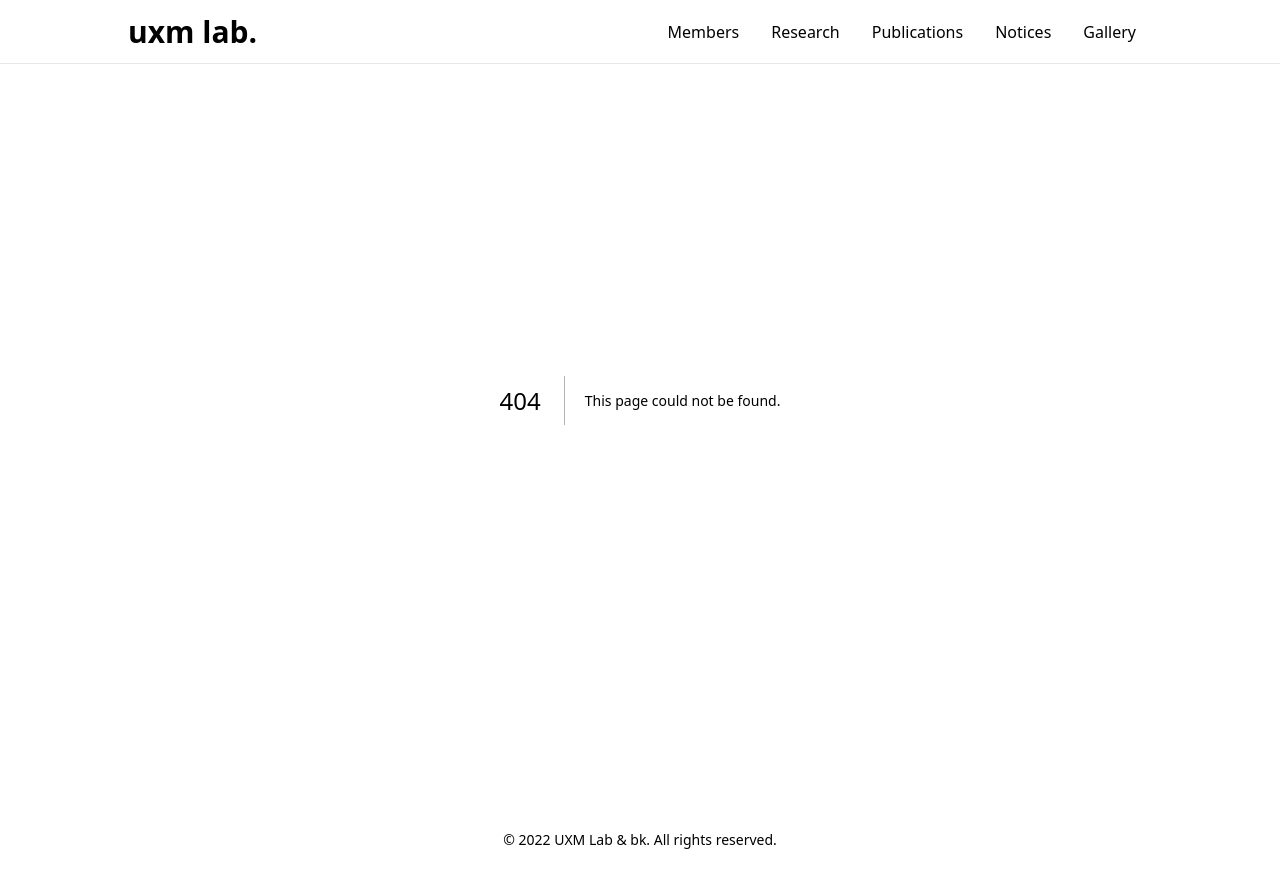
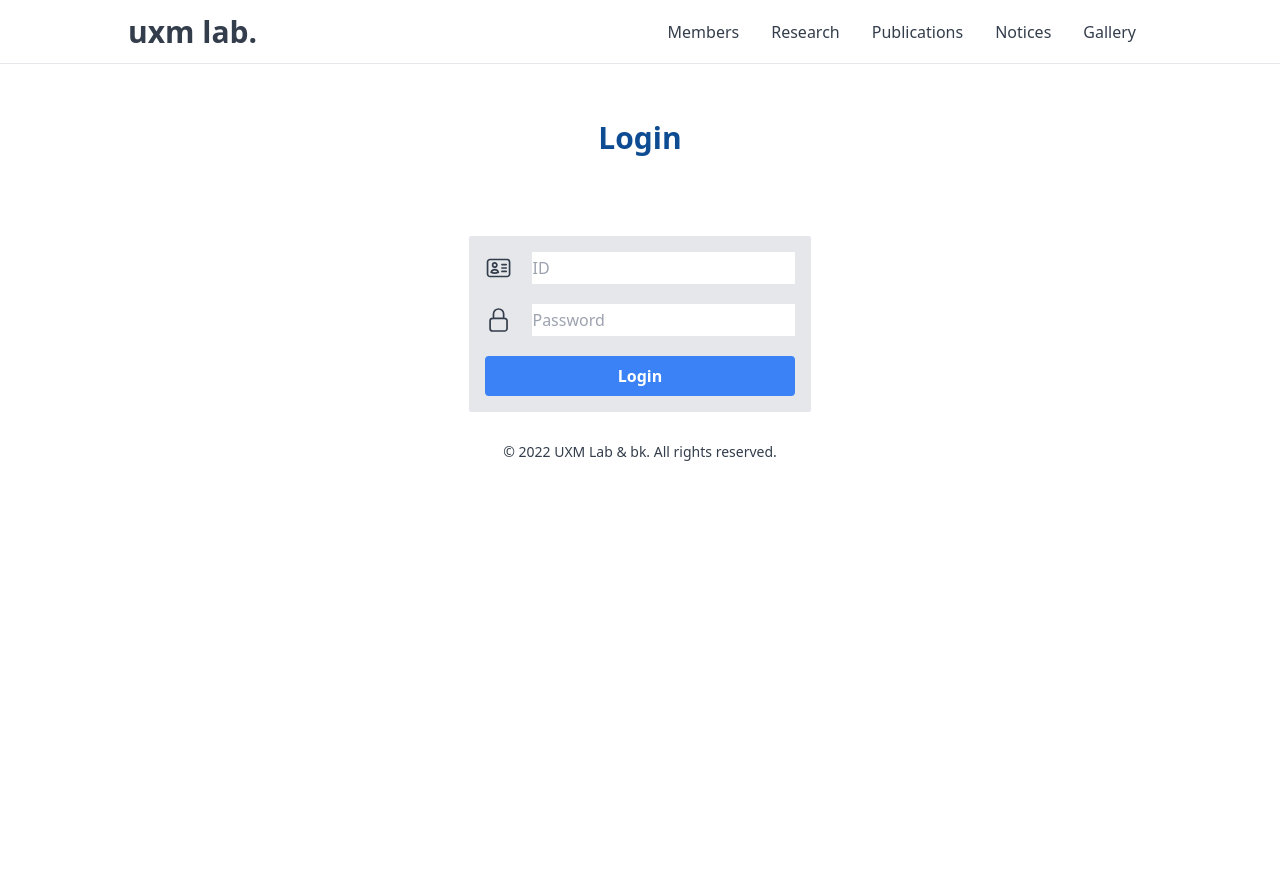
Before and after one commit to UXMUnderGraduate/UXM-Lab-FE, a Next.js app in the folder Next_v1/: page /login in a window 1280 px wide. Before the commit this address had no page. After the commit the page ends 800 px from the top, so only its background shows below. Built offline with nearby package versions, Linux system fonts and the light colour scheme.

Commit message:
Feat : login 페이지 완성

```diff
--- /dev/null
+++ b/Next_v1/src/app/login/page.tsx
@@ -0,0 +1,12 @@
+import LoginForm from '@/components/login/LoginForm';
+import Heading from '@/components/ui/Heading';
+import React from 'react';
+
+export default function page() {
+  return (
+    <>
+      <Heading>Login</Heading>
+      <LoginForm />
+    </>
+  );
+}
--- a/Next_v1/src/components/login/LoginForm.tsx
+++ b/Next_v1/src/components/login/LoginForm.tsx
@@ -1,72 +1,60 @@
+'use client';
 import axios from 'axios';
-import React, { useState, ChangeEvent, FormEvent } from 'react';
+import React, { useState } from 'react';
 
 const LoginForm: React.FC = () => {
   const [form, setForm] = useState({
-    userID: '',
-    userPW: '',
+    email: '',
+    password: '',
   });
-  const [disabled, setDisabled] = useState(false);
 
-  const handleChange = (e: ChangeEvent<HTMLInputElement>) => {
-    const nextForm = {
+  const handleChange = (e) => {
+    setForm({
       ...form,
-      [e.target.id]: e.target.value,
-    };
-    // console.log(nextForm);
-    setForm(nextForm);
+      [e.target.name]: e.target.value,
+    });
   };
 
-  const handleSubmit = async (e: FormEvent<HTMLFormElement>) => {
+  const handleSubmit = async (e) => {
     e.preventDefault();
-    setDisabled(true);
+    console.log(form);
+    const path = process.env.NEXT_PUBLIC_SERVER_PATH;
     try {
-      await axios.post(`http://${process.env.NEXT_PUBLIC_URL}/api/login`, {
-        id: form.userID,
-        password: form.userPW,
-      });
-      // console.log('성공');
-    } catch (err) {
-      console.error(err);
+      const response = await axios.post(`${path}/auth/signIn`, form);
+      console.log(response.data);
+      // Handle response here
+    } catch (error) {
+      console.error(error);
+      // Handle error here
     }
-    setDisabled(false);
   };
 
   return (
-    <>
-      <form className="flex flex-col w-3/5 h-1/3 justify-center" onSubmit={handleSubmit}>
-        <div className="m-auto">
-          <label className="text-myIndigo font-medium block text-lg">ID</label>
-          <input
-            id="userID"
-            type="text"
-            placeholder="ID"
-            onChange={handleChange}
-            required
-            className="my-1 h-10 w-full rounded-md bg-myGray p-3 font-medium outline-myBlue shadow-inner hover:bg-blue-100 hover: border-myBlue"
+    <form onSubmit={handleSubmit} className=" bg-gray-200 rounded-sm p-4 w-1/3 flex flex-col space-y-5">
+      <div className="flex space-x-5">
+        <svg xmlns="http://www.w3.org/2000/svg" fill="none" viewBox="0 0 24 24" strokeWidth={1.5} stroke="currentColor" className="w-8 h-8">
+          <path
+            strokeLinecap="round"
+            strokeLinejoin="round"
+            d="M15 9h3.75M15 12h3.75M15 15h3.75M4.5 19.5h15a2.25 2.25 0 002.25-2.25V6.75A2.25 2.25 0 0019.5 4.5h-15a2.25 2.25 0 00-2.25 2.25v10.5A2.25 2.25 0 004.5 19.5zm6-10.125a1.875 1.875 0 11-3.75 0 1.875 1.875 0 013.75 0zm1.294 6.336a6.721 6.721 0 01-3.17.789 6.721 6.721 0 01-3.168-.789 3.376 3.376 0 016.338 0z"
           />
-        </div>
-        <div className="m-auto">
-          <label className="text-myIndigo font-medium block text-lg">PW</label>
-          <input
-            id="userPW"
-            type="password"
-            placeholder="PW"
-            onChange={handleChange}
-            required
-            className="my-1 h-10 w-full rounded-md bg-myGray p-3 font-medium outline-myBlue shadow-inner hover:bg-blue-100 hover: border-myBlue"
+        </svg>
+        <input type="text" name="email" onChange={handleChange} placeholder="ID" className="w-full" />
+      </div>
+      <div className="flex space-x-5">
+        <svg xmlns="http://www.w3.org/2000/svg" fill="none" viewBox="0 0 24 24" strokeWidth={1.5} stroke="currentColor" className="w-8 h-8">
+          <path
+            strokeLinecap="round"
+            strokeLinejoin="round"
+            d="M16.5 10.5V6.75a4.5 4.5 0 10-9 0v3.75m-.75 11.25h10.5a2.25 2.25 0 002.25-2.25v-6.75a2.25 2.25 0 00-2.25-2.25H6.75a2.25 2.25 0 00-2.25 2.25v6.75a2.25 2.25 0 002.25 2.25z"
           />
-        </div>
-        <div className="m-auto">
-          <button
-            type="submit"
-            className="my-1 h-8 w-32 bg-myIndigo rounded-md text-white font-medium mt-3 px-8 active:bg-myBlue shadow-inner hover:bg-myBlue"
-            disabled={disabled}>
-            submit
-          </button>
-        </div>
-      </form>
-    </>
+        </svg>
+        <input type="password" name="password" onChange={handleChange} placeholder="Password" className="w-full" />
+      </div>
+      <button type="submit" className="bg-blue-500 hover:bg-blue-700 text-white font-bold py-2 px-4 rounded mt-4">
+        Login
+      </button>
+    </form>
   );
 };
 
```
